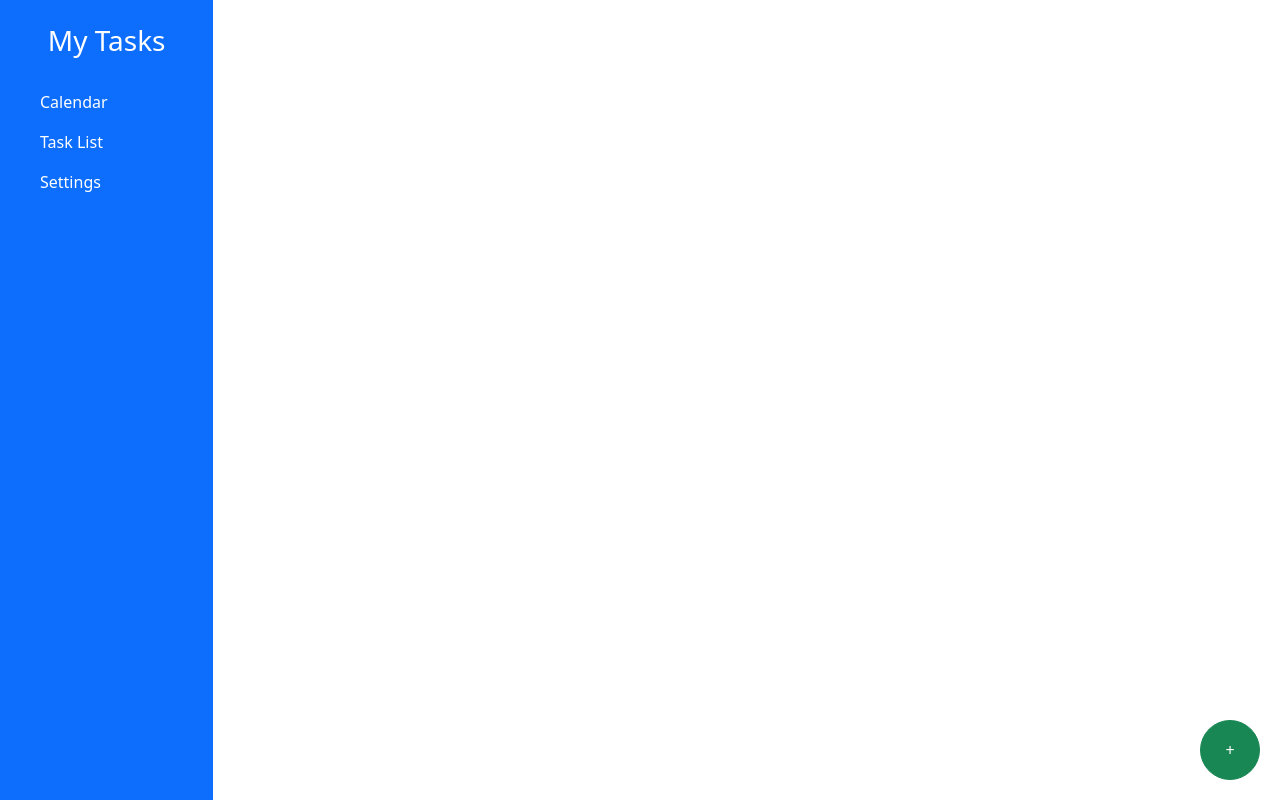
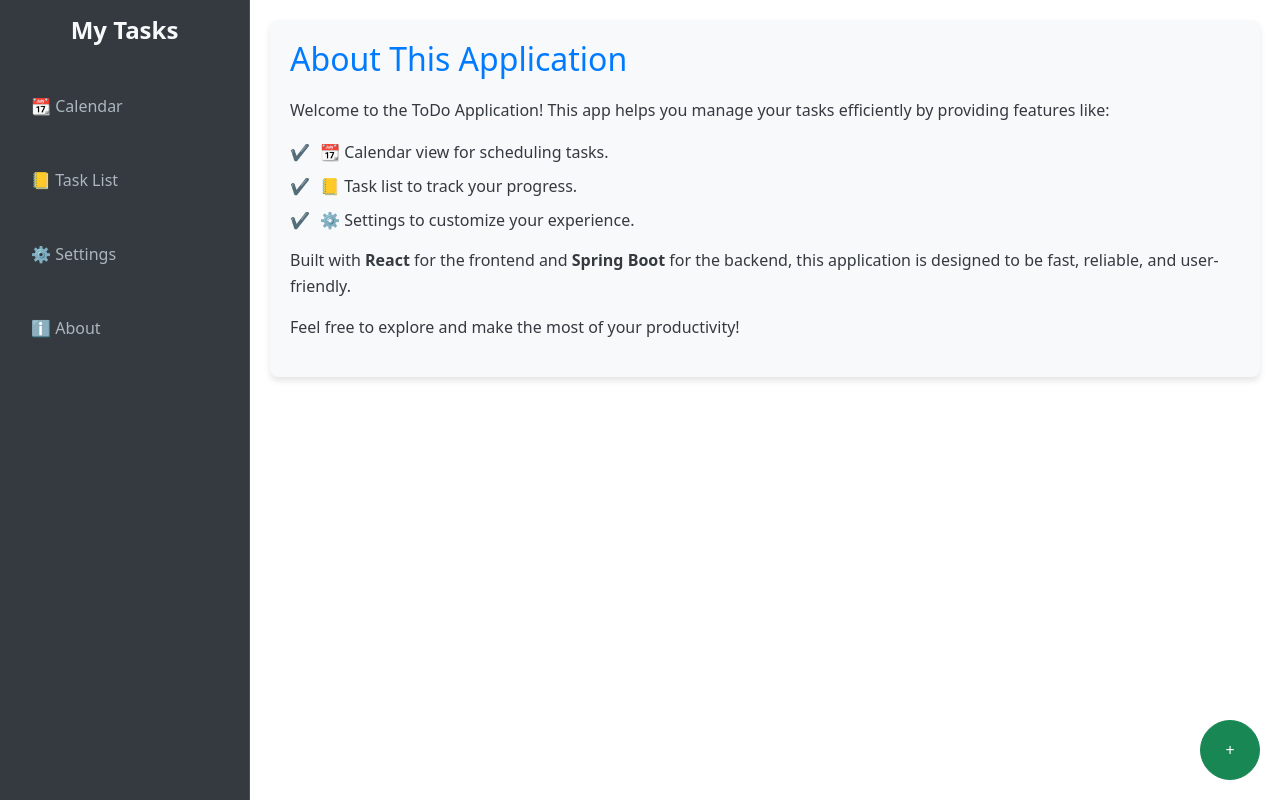
Before and after one commit to AnyaChann/ToDos, a React (Create React App) app in the folder todofe/: page /about in a window 1280 px wide. Built offline with nearby package versions, Linux system fonts and the light colour scheme; no server answers.

Commit message:
Added about page

```diff
--- a/todofe/src/App.js
+++ b/todofe/src/App.js
@@ -12,6 +12,7 @@ import TodoList from "./components/TodoList";
 import TodoForm from "./components/TodoForm";
 import API_BASE_URL from "./apiConfig";
 import "./styles/App.css";
+import About from "../src/components/About"; // Import the About component
 
 function App() {
   const [todos, setTodos] = useState([]);
@@ -106,12 +107,14 @@ function App() {
 
   return (
     <Router>
-      <div className="container-fluid vh-100 d-flex flex-column">
-        <div className="row flex-grow-1">
-          <div className="col-md-3 col-lg-2 bg-primary text-white p-4 h-100">
+      <div className="container-fluid vh-100 d-flex p-0">
+        {/* Sidebar */}
+        <div className="sidebar-container">
           <Sidebar />
         </div>
-          <div className="col-md-9 col-lg-10 p-4 h-100 overflow-auto">
+
+        {/* Main Content */}
+        <div className="main-content flex-grow-1">
           <Routes>
             <Route path="/" element={<Navigate to="/calendar" />} />
             <Route
@@ -125,22 +128,27 @@ function App() {
                   todos={todos}
                   onEdit={openForm}
                   onDelete={handleDeleteTodo}
-                    onComplete={handleCompleteTodo} // Pass the handler
-                    onDeleteCompletedOrExpired={handleDeleteCompletedOrExpired} // Pass the handler
+                  onComplete={handleCompleteTodo}
                 />
               }
             />
+            <Route path="/settings" element={<div>Settings Page</div>} />
+            <Route path="/about" element={<About />} /> {/* Add About route */}
           </Routes>
         </div>
-        </div>
+
+        {/* Floating Action Button */}
         <FloatingActionButton onClick={() => openForm()} />
-      </div>      {showForm && (
+
+        {/* Todo Form */}
+        {showForm && (
           <TodoForm
             task={editingTask}
             onSave={handleSaveTodo}
             onClose={closeForm}
           />
         )}
+      </div>
     </Router>
   );
 }
--- /dev/null
+++ b/todofe/src/components/About.js
@@ -0,0 +1,26 @@
+import React from "react";
+import "../styles/About.css"; // Import CSS for styling
+
+const About = () => {
+  return (
+    <div className="about-container">
+      <h1>About This Application</h1>
+      <p>
+        Welcome to the ToDo Application! This app helps you manage your tasks efficiently by providing features like:
+      </p>
+      <ul>
+        <li>📆 Calendar view for scheduling tasks.</li>
+        <li>📒 Task list to track your progress.</li>
+        <li>⚙️ Settings to customize your experience.</li>
+      </ul>
+      <p>
+        Built with <strong>React</strong> for the frontend and <strong>Spring Boot</strong> for the backend, this application is designed to be fast, reliable, and user-friendly.
+      </p>
+      <p>
+        Feel free to explore and make the most of your productivity!
+      </p>
+    </div>
+  );
+};
+
+export default About;
--- a/todofe/src/components/Sidebar.js
+++ b/todofe/src/components/Sidebar.js
@@ -1,24 +1,30 @@
 import React from "react";
 import { NavLink } from "react-router-dom";
+import "../styles/Sidebar.css"; // Import the updated CSS
 
 const Sidebar = () => {
   return (
-    <div className="d-flex flex-column h-100">
+    <div className="sidebar d-flex flex-column h-100 p-3">
       <h3 className="text-center mb-4">My Tasks</h3>
       <ul className="nav flex-column">
         <li className="nav-item">
-          <NavLink to="/calendar" className="nav-link text-white" activeClassName="fw-bold">
-            Calendar
+          <NavLink to="/calendar" className="nav-link" activeClassName="active-link">
+            📆 Calendar
           </NavLink>
         </li>
         <li className="nav-item">
-          <NavLink to="/tasks" className="nav-link text-white" activeClassName="fw-bold">
-            Task List
+          <NavLink to="/tasks" className="nav-link" activeClassName="active-link">
+            📒 Task List
           </NavLink>
         </li>
         <li className="nav-item">
-          <NavLink to="/settings" className="nav-link text-white" activeClassName="fw-bold">
-            Settings
+          <NavLink to="/settings" className="nav-link" activeClassName="active-link">
+            ⚙️ Settings
+          </NavLink>
+        </li>
+        <li className="nav-item">
+          <NavLink to="/about" className="nav-link" activeClassName="active-link">
+            ℹ️ About
           </NavLink>
         </li>
       </ul>
--- /dev/null
+++ b/todofe/src/styles/About.css
@@ -0,0 +1,36 @@
+.about-container {
+  padding: 20px;
+  background-color: #f8f9fa; /* Light background */
+  color: #343a40; /* Dark text */
+  border-radius: 8px;
+  box-shadow: 0 4px 6px rgba(0, 0, 0, 0.1); /* Subtle shadow */
+}
+
+.about-container h1 {
+  font-size: 2rem;
+  margin-bottom: 20px;
+  color: #007bff; /* Blue heading */
+}
+
+.about-container p {
+  font-size: 1rem;
+  line-height: 1.6;
+}
+
+.about-container ul {
+  list-style: none;
+  padding: 0;
+}
+
+.about-container ul li {
+  margin: 10px 0;
+  font-size: 1rem;
+  display: flex;
+  align-items: center;
+}
+
+.about-container ul li::before {
+  content: "✔️";
+  margin-right: 10px;
+  color: #28a745; /* Green checkmark */
+}
--- a/todofe/src/styles/App.css
+++ b/todofe/src/styles/App.css
@@ -1,13 +1,6 @@
 .app-container {
   display: flex;
   height: 100% !important;
-}
-
-.sidebar {
-  width: 250px;
-  background-color: #f8f9fa;
-  padding: 20px;
-  border-right: 1px solid #ddd;
 }
 
 .main-content {
@@ -15,6 +8,17 @@
   padding: 20px;
   overflow-y: auto;
 }
+
+/* Sidebar container */
+.sidebar-container {
+  width: 250px; /* Fixed width for the sidebar */
+  background-color: #343a40; /* Match sidebar background */
+  color: #fff;
+  height: 100vh; /* Full height */
+  overflow-y: auto; /* Scrollable if content overflows */
+}
+
+/* Main content area */
 
 .fab {
   position: fixed;
--- a/todofe/src/styles/Sidebar.css
+++ b/todofe/src/styles/Sidebar.css
@@ -1,18 +1,54 @@
+/* Sidebar container */
+.sidebar {
+  background-color: #343a40; /* Dark background */
+  color: #fff; /* White text */
+  width: 250px; /* Fixed width */
+  padding: 20px;
+  border-right: 1px solid #495057; /* Subtle border */
+}
+
+/* Sidebar title */
+.sidebar h3 {
+  font-size: 1.5rem;
+  font-weight: bold;
+  color: #f8f9fa;
+}
+
+/* Sidebar navigation */
 .sidebar ul {
   list-style: none;
   padding: 0;
+  margin: 0;
 }
 
 .sidebar ul li {
-  margin: 10px 0;
+  margin: 15px 0;
 }
 
 .sidebar ul li a {
   text-decoration: none;
-  color: #333;
+  color: #adb5bd; /* Light gray text */
+  font-size: 1rem;
+  display: flex;
+  align-items: center;
+  padding: 10px 15px;
+  border-radius: 5px;
+  transition: all 0.3s ease;
+}
+
+.sidebar ul li a:hover {
+  background-color: #495057; /* Darker background on hover */
+  color: #fff; /* White text on hover */
 }
 
 .sidebar ul li a.active-link {
+  background-color: #007bff; /* Blue background for active link */
+  color: #fff; /* White text for active link */
   font-weight: bold;
-  color: #007bff;
 }
+
+/* Icons in the sidebar */
+.sidebar ul li a i {
+  font-size: 1.5rem;
+  margin-right: 10px;
+}
```
Also changed, not shown: todofe/src/components/Notification.js (deleted, +0 -12 lines), todofe/src/components/TaskPopup.js (deleted, +0 -61 lines), todofe/src/components/Setting.js (added). Lines whose indentation alone changed are shown as unchanged.
